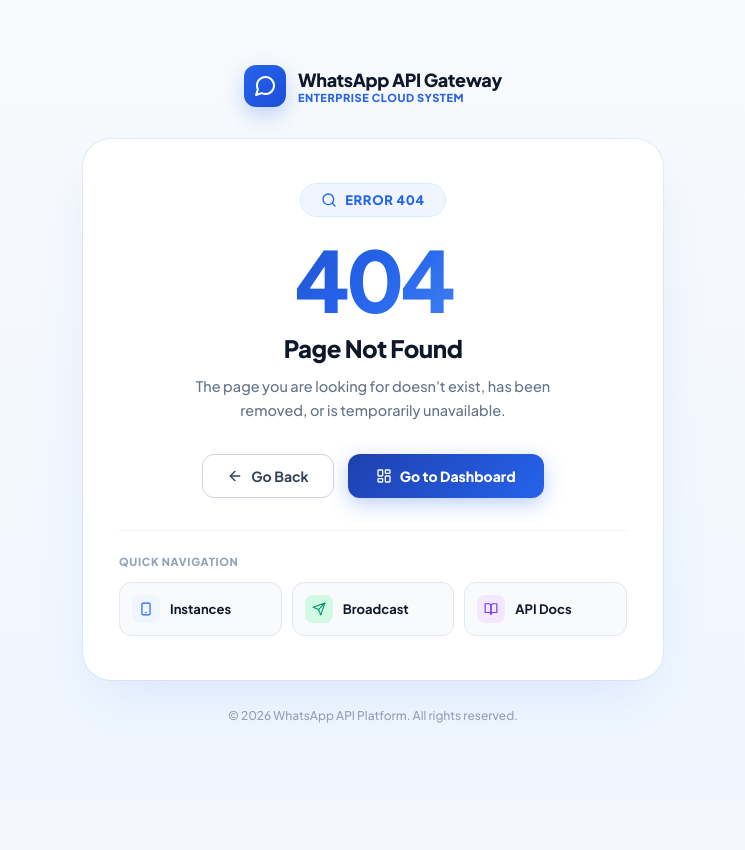
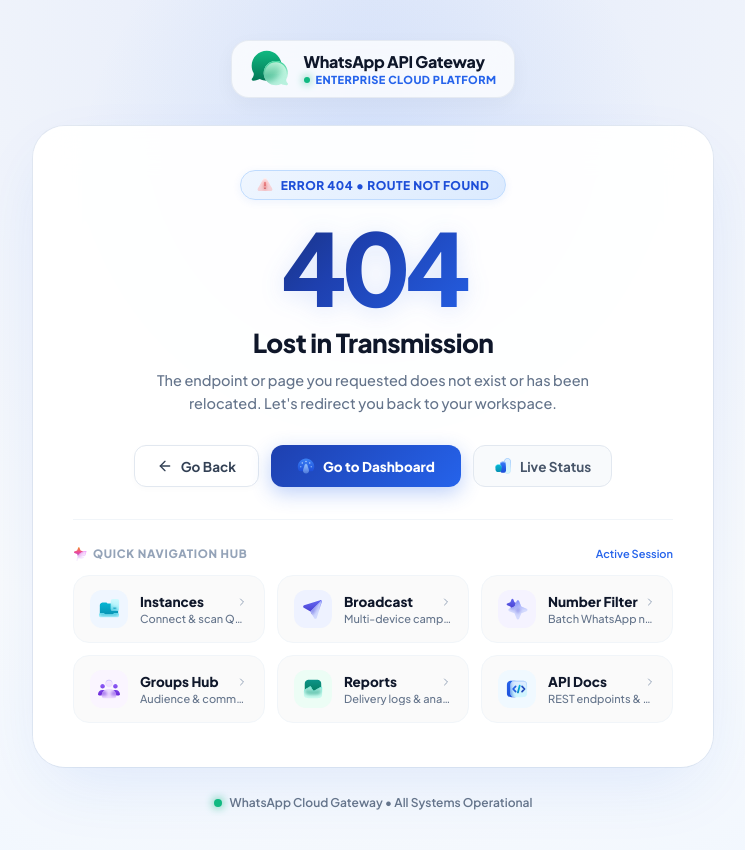
Before and after one commit to amanpandit7033/whatsapp_api, a React (Vite) app in the folder frontend/: page /api/group_list in a window 1280 px wide. Shown: the whole page, without its empty margins (267-1012 px from the left). Before the commit the page ends 800 px from the top, so only its background shows below. Built offline with nearby package versions, Linux system fonts and the light colour scheme; no server answers; sample sign-in values are in the browser's storage.

Commit message:
feat: implement custom 404 error page with branding and navigation options

```diff
--- a/frontend/src/pages/NotFound.tsx
+++ b/frontend/src/pages/NotFound.tsx
@@ -1,146 +1,288 @@
-import React from 'react';
+import React, { useState, useEffect } from 'react';
 import { useNavigate } from 'react-router-dom';
 import {
-  WhatsAppIcon,
-  DashboardIcon,
-  DeviceIcon,
-  SendIcon,
-  BookIcon,
   ArrowLeftIcon,
-  SearchIcon,
-  ShieldIcon
+  CaretRightIcon
 } from '../components/Icons';
+import {
+  GlassWhatsAppIcon,
+  GlassDashboardIcon,
+  GlassInstanceIcon,
+  GlassSendIcon,
+  GlassFilterIcon,
+  GlassGroupIcon,
+  GlassReportIcon,
+  GlassCodeIcon,
+  GlassLiveStatusIcon,
+  GlassWarningIcon,
+  GlassSparklesIcon
+} from '../components/GlassIcons';
 
 export const NotFound = () => {
   const navigate = useNavigate();
   const isAuthenticated = !!localStorage.getItem('token');
+  const [branding, setBranding] = useState<{ brandName: string; brandLogoUrl: string | null; isCustom: boolean }>({
+    brandName: 'WhatsApp API Gateway',
+    brandLogoUrl: null,
+    isCustom: false
+  });
+
+  useEffect(() => {
+    fetch(`${import.meta.env.VITE_API_URL || ''}/api/branding`)
+      .then(res => res.json())
+      .then(data => {
+        if (data && data.brandName) {
+          setBranding(data);
+        }
+      })
+      .catch(() => {});
+  }, []);
+
+  const navLinks = [
+    {
+      title: 'Instances',
+      desc: 'Connect & scan QR sessions',
+      path: '/instances',
+      icon: GlassInstanceIcon,
+      bg: '#EFF6FF',
+      accent: '#2563EB'
+    },
+    {
+      title: 'Broadcast',
+      desc: 'Multi-device campaign blast',
+      path: '/broadcast',
+      icon: GlassSendIcon,
+      bg: '#EEF2FF',
+      accent: '#4F46E5'
+    },
+    {
+      title: 'Number Filter',
+      desc: 'Batch WhatsApp number validator',
+      path: '/filter',
+      icon: GlassFilterIcon,
+      bg: '#F5F3FF',
+      accent: '#7C3AED'
+    },
+    {
+      title: 'Groups Hub',
+      desc: 'Audience & community reach',
+      path: '/groups',
+      icon: GlassGroupIcon,
+      bg: '#FAF5FF',
+      accent: '#9333EA'
+    },
+    {
+      title: 'Reports',
+      desc: 'Delivery logs & analytics SLA',
+      path: '/reports',
+      icon: GlassReportIcon,
+      bg: '#ECFDF5',
+      accent: '#059669'
+    },
+    {
+      title: 'API Docs',
+      desc: 'REST endpoints & Swagger specs',
+      path: '/docs',
+      icon: GlassCodeIcon,
+      bg: '#F0F9FF',
+      accent: '#0284C7'
+    }
+  ];
 
   return (
     <div
       style={{
         minHeight: '100vh',
-        background: 'linear-gradient(180deg, #F8FAFC 0%, #EFF6FF 100%)',
+        background: 'radial-gradient(circle at 50% 0%, rgba(37, 99, 235, 0.08) 0%, rgba(248, 250, 252, 1) 65%, #EFF6FF 100%)',
         display: 'flex',
         flexDirection: 'column',
         alignItems: 'center',
         justifyContent: 'center',
-        padding: '32px 20px',
+        padding: '40px 20px',
         fontFamily: 'var(--font-sans, Inter, sans-serif)',
-        boxSizing: 'border-box'
+        boxSizing: 'border-box',
+        position: 'relative',
+        overflow: 'hidden'
       }}
     >
+      {/* Background Ambient Glow Circles */}
+      <div
+        style={{
+          position: 'absolute',
+          top: '-120px',
+          left: '50%',
+          transform: 'translateX(-50%)',
+          width: '600px',
+          height: '600px',
+          borderRadius: '50%',
+          background: 'radial-gradient(circle, rgba(59, 130, 246, 0.12) 0%, rgba(37, 99, 235, 0) 70%)',
+          pointerEvents: 'none',
+          zIndex: 0
+        }}
+      />
+
       {/* Brand Header */}
       <div
         onClick={() => navigate('/')}
         style={{
           display: 'flex',
           alignItems: 'center',
-          gap: '12px',
-          marginBottom: '32px',
-          cursor: 'pointer'
+          gap: '14px',
+          marginBottom: '28px',
+          cursor: 'pointer',
+          zIndex: 1,
+          padding: '8px 18px',
+          borderRadius: '18px',
+          background: 'rgba(255, 255, 255, 0.75)',
+          border: '1px solid rgba(226, 232, 240, 0.85)',
+          backdropFilter: 'blur(12px)',
+          boxShadow: '0 6px 20px rgba(15, 23, 42, 0.04)',
+          transition: 'all 0.2s ease'
+        }}
+        onMouseEnter={(e) => {
+          e.currentTarget.style.transform = 'translateY(-2px)';
+          e.currentTarget.style.boxShadow = '0 10px 25px rgba(37, 99, 235, 0.12)';
+        }}
+        onMouseLeave={(e) => {
+          e.currentTarget.style.transform = 'none';
+          e.currentTarget.style.boxShadow = '0 6px 20px rgba(15, 23, 42, 0.04)';
         }}
       >
+        {branding.brandLogoUrl ? (
+          <img
+            src={branding.brandLogoUrl}
+            alt={branding.brandName}
+            style={{ width: '40px', height: '40px', borderRadius: '12px', objectFit: 'contain' }}
+          />
+        ) : (
           <div
             style={{
-            width: '42px',
-            height: '42px',
+              width: '40px',
+              height: '40px',
               borderRadius: '12px',
-            background: 'linear-gradient(135deg, #2563EB 0%, #1D4ED8 100%)',
               display: 'flex',
               alignItems: 'center',
               justifyContent: 'center',
-            boxShadow: '0 8px 20px rgba(37, 99, 235, 0.25)'
+              flexShrink: 0
             }}
           >
-          <WhatsAppIcon size={24} color="#FFFFFF" />
+            <GlassWhatsAppIcon size={40} />
           </div>
+        )}
         <div>
-          <h1 style={{ margin: 0, fontSize: '18px', fontWeight: 900, color: '#0F172A', letterSpacing: '-0.02em', lineHeight: 1.2 }}>
-            WhatsApp API Gateway
+          <h1 style={{ margin: 0, fontSize: '16px', fontWeight: 800, color: '#0F172A', letterSpacing: '-0.02em', lineHeight: 1.2 }}>
+            {branding.brandName || 'WhatsApp API Gateway'}
           </h1>
-          <p style={{ margin: 0, fontSize: '11px', fontWeight: 800, color: '#2563EB', letterSpacing: '0.05em', textTransform: 'uppercase' }}>
-            Enterprise Cloud System
+          <div style={{ display: 'flex', alignItems: 'center', gap: '6px', marginTop: '2px' }}>
+            <span
+              style={{
+                width: '6px',
+                height: '6px',
+                borderRadius: '50%',
+                background: '#10B981',
+                display: 'inline-block',
+                boxShadow: '0 0 8px #10B981'
+              }}
+            />
+            <p style={{ margin: 0, fontSize: '11px', fontWeight: 800, color: '#2563EB', letterSpacing: '0.04em', textTransform: 'uppercase' }}>
+              Enterprise Cloud Platform
             </p>
           </div>
         </div>
+      </div>
 
-      {/* Main 404 Card */}
+      {/* Main 404 Glass Card */}
       <div
         className="animate-in"
         style={{
           width: '100%',
-          maxWidth: '580px',
-          background: '#FFFFFF',
-          borderRadius: '28px',
-          padding: '44px 36px',
-          boxShadow: '0 25px 60px -15px rgba(37, 99, 235, 0.12), 0 0 0 1px rgba(226, 232, 240, 0.8)',
+          maxWidth: '680px',
+          background: 'rgba(255, 255, 255, 0.95)',
+          backdropFilter: 'blur(20px)',
+          borderRadius: '32px',
+          padding: '44px 40px',
+          boxShadow: '0 25px 70px -15px rgba(37, 99, 235, 0.12), 0 0 0 1px rgba(226, 232, 240, 0.9)',
           textAlign: 'center',
-          boxSizing: 'border-box'
+          boxSizing: 'border-box',
+          zIndex: 1,
+          position: 'relative'
         }}
       >
-        {/* Visual 404 Badge */}
+        {/* Floating Top Badge */}
         <div
           style={{
             display: 'inline-flex',
             alignItems: 'center',
-            justifyContent: 'center',
             gap: '8px',
-            padding: '8px 20px',
+            padding: '6px 16px',
             borderRadius: '9999px',
-            background: '#EFF6FF',
-            border: '1.5px solid #DBEAFE',
-            color: '#2563EB',
-            fontSize: '13px',
+            background: 'linear-gradient(135deg, #EFF6FF 0%, #DBEAFE 100%)',
+            border: '1px solid #BFDBFE',
+            color: '#1D4ED8',
+            fontSize: '12px',
             fontWeight: 800,
-            letterSpacing: '0.05em',
+            letterSpacing: '0.04em',
             textTransform: 'uppercase',
-            marginBottom: '20px'
+            marginBottom: '16px',
+            boxShadow: '0 2px 8px rgba(37, 99, 235, 0.08)'
           }}
         >
-          <SearchIcon size={16} color="#2563EB" /> Error 404
+          <GlassWarningIcon size={16} /> Error 404 • Route Not Found
         </div>
 
-        {/* Large 404 Number */}
+        {/* Hero 404 Graphic & Typography */}
         <div
           style={{
-            fontSize: '84px',
+            fontSize: '100px',
             fontWeight: 900,
             lineHeight: 1,
-            letterSpacing: '-0.05em',
-            background: 'linear-gradient(135deg, #1E40AF 0%, #2563EB 50%, #60A5FA 100%)',
+            letterSpacing: '-0.06em',
+            background: 'linear-gradient(135deg, #0F172A 0%, #1E40AF 45%, #2563EB 75%, #06B6D4 100%)',
             WebkitBackgroundClip: 'text',
             WebkitTextFillColor: 'transparent',
-            margin: '0 0 12px'
+            margin: '0 0 10px',
+            filter: 'drop-shadow(0 4px 12px rgba(37, 99, 235, 0.15))'
           }}
         >
           404
         </div>
 
-        <h2 style={{ fontSize: '24px', fontWeight: 800, color: '#0F172A', margin: '0 0 12px', letterSpacing: '-0.02em' }}>
-          Page Not Found
+        <h2 style={{ fontSize: '26px', fontWeight: 800, color: '#0F172A', margin: '0 0 10px', letterSpacing: '-0.02em' }}>
+          Lost in Transmission
         </h2>
 
-        <p style={{ fontSize: '14.5px', color: '#64748B', lineHeight: 1.6, margin: '0 auto 32px', maxWidth: '420px', fontWeight: 500 }}>
-          The page you are looking for doesn't exist, has been removed, or is temporarily unavailable.
+        <p style={{ fontSize: '14.5px', color: '#64748B', lineHeight: 1.6, margin: '0 auto 30px', maxWidth: '480px', fontWeight: 500 }}>
+          The endpoint or page you requested does not exist or has been relocated. Let's redirect you back to your workspace.
         </p>
 
         {/* Primary Action Buttons */}
-        <div style={{ display: 'flex', gap: '14px', justifyContent: 'center', flexWrap: 'wrap', marginBottom: '32px' }}>
+        <div style={{ display: 'flex', gap: '12px', justifyContent: 'center', flexWrap: 'wrap', marginBottom: isAuthenticated ? '32px' : '12px' }}>
           <button
             onClick={() => navigate(-1)}
             style={{
-              padding: '12px 24px',
+              padding: '11px 22px',
               borderRadius: '12px',
-              border: '1.5px solid #CBD5E1',
+              border: '1.5px solid #E2E8F0',
               background: '#FFFFFF',
               color: '#334155',
-              fontSize: '14px',
+              fontSize: '13.5px',
               fontWeight: 700,
               cursor: 'pointer',
-              display: 'flex',
+              display: 'inline-flex',
               alignItems: 'center',
               gap: '8px',
-              transition: 'all 0.2s ease'
+              transition: 'all 0.2s ease',
+              boxShadow: '0 2px 6px rgba(0,0,0,0.02)'
+            }}
+            onMouseEnter={(e) => {
+              e.currentTarget.style.background = '#F8FAFC';
+              e.currentTarget.style.borderColor = '#CBD5E1';
+              e.currentTarget.style.transform = 'translateY(-1px)';
+            }}
+            onMouseLeave={(e) => {
+              e.currentTarget.style.background = '#FFFFFF';
+              e.currentTarget.style.borderColor = '#E2E8F0';
+              e.currentTarget.style.transform = 'none';
             }}
           >
             <ArrowLeftIcon size={16} color="#334155" /> Go Back
@@ -150,72 +292,136 @@
             onClick={() => navigate('/')}
             className="btn-primary"
             style={{
-              padding: '12px 28px',
+              padding: '11px 26px',
               borderRadius: '12px',
-              fontSize: '14px',
+              fontSize: '13.5px',
               fontWeight: 800,
               background: 'linear-gradient(135deg, #1E40AF 0%, #2563EB 100%)',
               boxShadow: '0 6px 20px rgba(37, 99, 235, 0.3)',
-              display: 'flex',
+              display: 'inline-flex',
               alignItems: 'center',
               gap: '8px',
-              cursor: 'pointer'
+              cursor: 'pointer',
+              border: 'none',
+              color: '#FFFFFF'
             }}
           >
-            <DashboardIcon size={16} color="#FFFFFF" /> {isAuthenticated ? 'Go to Dashboard' : 'Return to Home'}
+            <GlassDashboardIcon size={18} /> {isAuthenticated ? 'Go to Dashboard' : 'Return to Login'}
+          </button>
+
+          <button
+            onClick={() => navigate('/live-status')}
+            style={{
+              padding: '11px 20px',
+              borderRadius: '12px',
+              border: '1.5px solid #E2E8F0',
+              background: '#F8FAFC',
+              color: '#475569',
+              fontSize: '13.5px',
+              fontWeight: 700,
+              cursor: 'pointer',
+              display: 'inline-flex',
+              alignItems: 'center',
+              gap: '8px',
+              transition: 'all 0.2s ease'
+            }}
+            onMouseEnter={(e) => {
+              e.currentTarget.style.background = '#FFFFFF';
+              e.currentTarget.style.borderColor = '#2563EB';
+              e.currentTarget.style.color = '#2563EB';
+            }}
+            onMouseLeave={(e) => {
+              e.currentTarget.style.background = '#F8FAFC';
+              e.currentTarget.style.borderColor = '#E2E8F0';
+              e.currentTarget.style.color = '#475569';
+            }}
+          >
+            <GlassLiveStatusIcon size={18} /> Live Status
           </button>
         </div>
 
-        {/* Quick Links Card Section */}
+        {/* Quick Navigation Hub (6 Responsive Glass Cards) */}
         {isAuthenticated && (
           <div
             style={{
               borderTop: '1px solid #F1F5F9',
-              paddingTop: '24px',
+              paddingTop: '26px',
               textAlign: 'left'
             }}
           >
-            <span style={{ fontSize: '11px', fontWeight: 800, color: '#94A3B8', textTransform: 'uppercase', letterSpacing: '0.06em', display: 'block', marginBottom: '14px' }}>
-              Quick Navigation
+            <div style={{ display: 'flex', alignItems: 'center', justifyContent: 'space-between', marginBottom: '14px' }}>
+              <span style={{ fontSize: '11.5px', fontWeight: 800, color: '#94A3B8', textTransform: 'uppercase', letterSpacing: '0.06em', display: 'flex', alignItems: 'center', gap: '6px' }}>
+                <GlassSparklesIcon size={14} /> Quick Navigation Hub
               </span>
+              <span style={{ fontSize: '11px', fontWeight: 600, color: '#2563EB' }}>
+                Active Session
+              </span>
+            </div>
 
-            <div style={{ display: 'grid', gridTemplateColumns: 'repeat(auto-fit, minmax(120px, 1fr))', gap: '10px' }}>
-              {[
-                { title: 'Instances', path: '/instances', icon: DeviceIcon, color: '#2563EB', bg: '#EFF6FF' },
-                { title: 'Broadcast', path: '/broadcast', icon: SendIcon, color: '#059669', bg: '#D1FAE5' },
-                { title: 'API Docs', path: '/docs', icon: BookIcon, color: '#7C3AED', bg: '#F3E8FF' },
-              ].map((item) => {
-                const Icon = item.icon;
+            <div
+              style={{
+                display: 'grid',
+                gridTemplateColumns: 'repeat(auto-fill, minmax(180px, 1fr))',
+                gap: '12px'
+              }}
+            >
+              {navLinks.map((item) => {
+                const IconComp = item.icon;
                 return (
                   <div
                     key={item.title}
                     onClick={() => navigate(item.path)}
                     style={{
-                      padding: '12px',
-                      borderRadius: '12px',
-                      border: '1px solid #E2E8F0',
-                      background: '#F8FAFC',
+                      padding: '14px 16px',
+                      borderRadius: '16px',
+                      border: '1.5px solid #F1F5F9',
+                      background: '#FAFAFA',
                       cursor: 'pointer',
                       display: 'flex',
                       alignItems: 'center',
-                      gap: '10px',
-                      transition: 'all 0.2s ease'
+                      gap: '12px',
+                      transition: 'all 0.2s ease',
+                      userSelect: 'none',
+                      position: 'relative'
                     }}
                     onMouseEnter={(e) => {
                       e.currentTarget.style.background = '#FFFFFF';
-                      e.currentTarget.style.borderColor = '#CBD5E1';
-                      e.currentTarget.style.transform = 'translateY(-1px)';
+                      e.currentTarget.style.borderColor = item.accent;
+                      e.currentTarget.style.transform = 'translateY(-2px)';
+                      e.currentTarget.style.boxShadow = `0 8px 20px ${item.accent}18`;
                     }}
                     onMouseLeave={(e) => {
-                      e.currentTarget.style.background = '#F8FAFC';
-                      e.currentTarget.style.borderColor = '#E2E8F0';
+                      e.currentTarget.style.background = '#FAFAFA';
+                      e.currentTarget.style.borderColor = '#F1F5F9';
                       e.currentTarget.style.transform = 'none';
+                      e.currentTarget.style.boxShadow = 'none';
                     }}
                   >
-                    <div style={{ width: '28px', height: '28px', borderRadius: '8px', background: item.bg, display: 'flex', alignItems: 'center', justifyContent: 'center', flexShrink: 0 }}>
-                      <Icon size={14} color={item.color} />
+                    <div
+                      style={{
+                        width: '38px',
+                        height: '38px',
+                        borderRadius: '12px',
+                        background: item.bg,
+                        display: 'flex',
+                        alignItems: 'center',
+                        justifyContent: 'center',
+                        flexShrink: 0
+                      }}
+                    >
+                      <IconComp size={22} />
                     </div>
-                    <span style={{ fontSize: '13px', fontWeight: 700, color: '#0F172A' }}>{item.title}</span>
+                    <div style={{ flex: 1, minWidth: 0 }}>
+                      <div style={{ display: 'flex', alignItems: 'center', justifyContent: 'space-between' }}>
+                        <span style={{ fontSize: '13.5px', fontWeight: 800, color: '#0F172A', display: 'block' }}>
+                          {item.title}
+                        </span>
+                        <CaretRightIcon size={12} color="#94A3B8" />
+                      </div>
+                      <span style={{ fontSize: '11px', color: '#64748B', display: 'block', whiteSpace: 'nowrap', overflow: 'hidden', textOverflow: 'ellipsis', marginTop: '2px', fontWeight: 500 }}>
+                        {item.desc}
+                      </span>
+                    </div>
                   </div>
                 );
               })}
@@ -224,10 +430,30 @@
         )}
       </div>
 
-      {/* Footer copyright */}
-      <p style={{ marginTop: '28px', fontSize: '12px', color: '#94A3B8', fontWeight: 500 }}>
-        © {new Date().getFullYear()} WhatsApp API Platform. All rights reserved.
-      </p>
+      {/* Modern Status Footer */}
+      <div
+        style={{
+          marginTop: '28px',
+          display: 'flex',
+          alignItems: 'center',
+          gap: '8px',
+          fontSize: '12px',
+          color: '#64748B',
+          fontWeight: 600,
+          zIndex: 1
+        }}
+      >
+        <span
+          style={{
+            width: '8px',
+            height: '8px',
+            borderRadius: '50%',
+            background: '#10B981',
+            boxShadow: '0 0 10px #10B981'
+          }}
+        />
+        <span>WhatsApp Cloud Gateway • All Systems Operational</span>
+      </div>
     </div>
   );
 };
```
Lines whose indentation alone changed are shown as unchanged.
